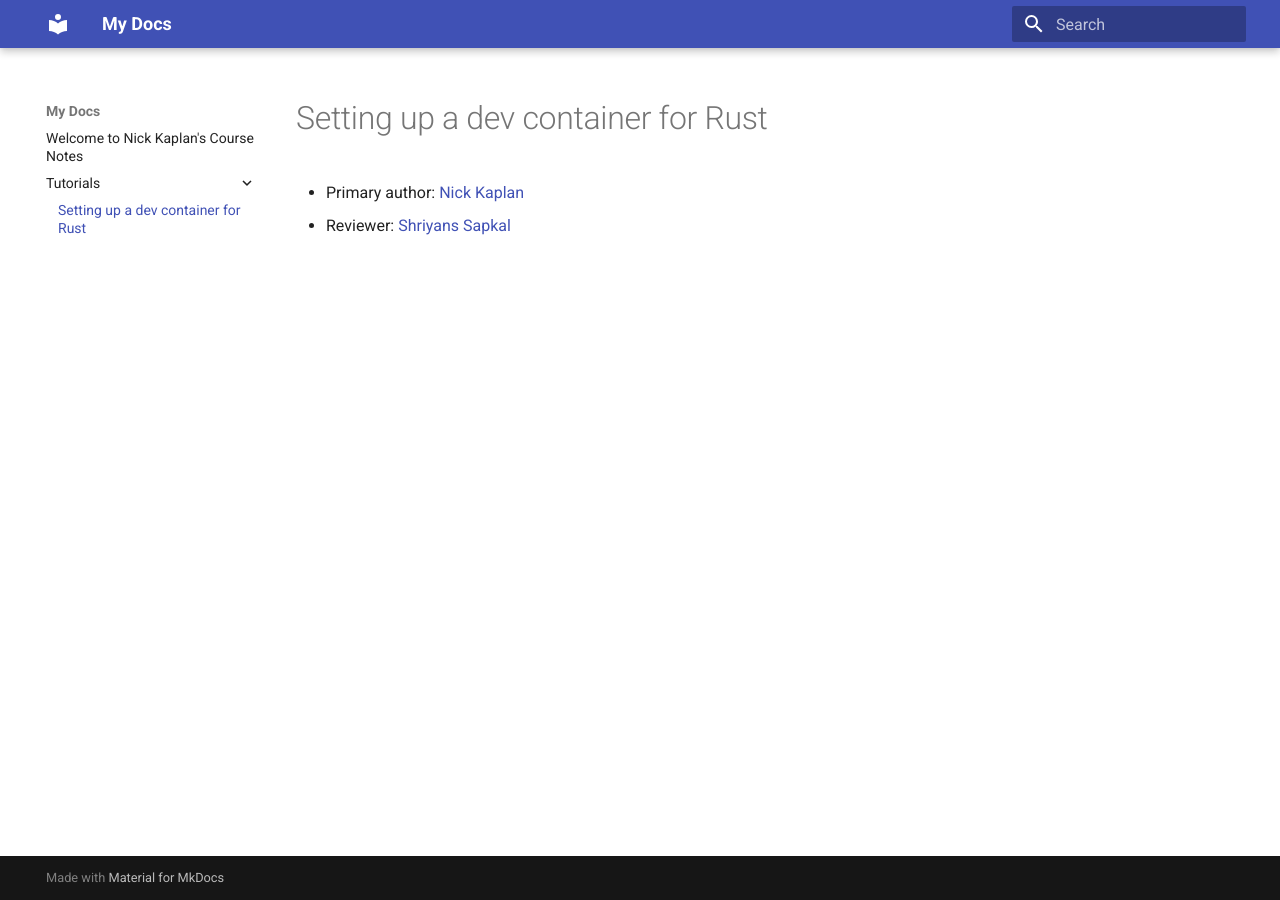
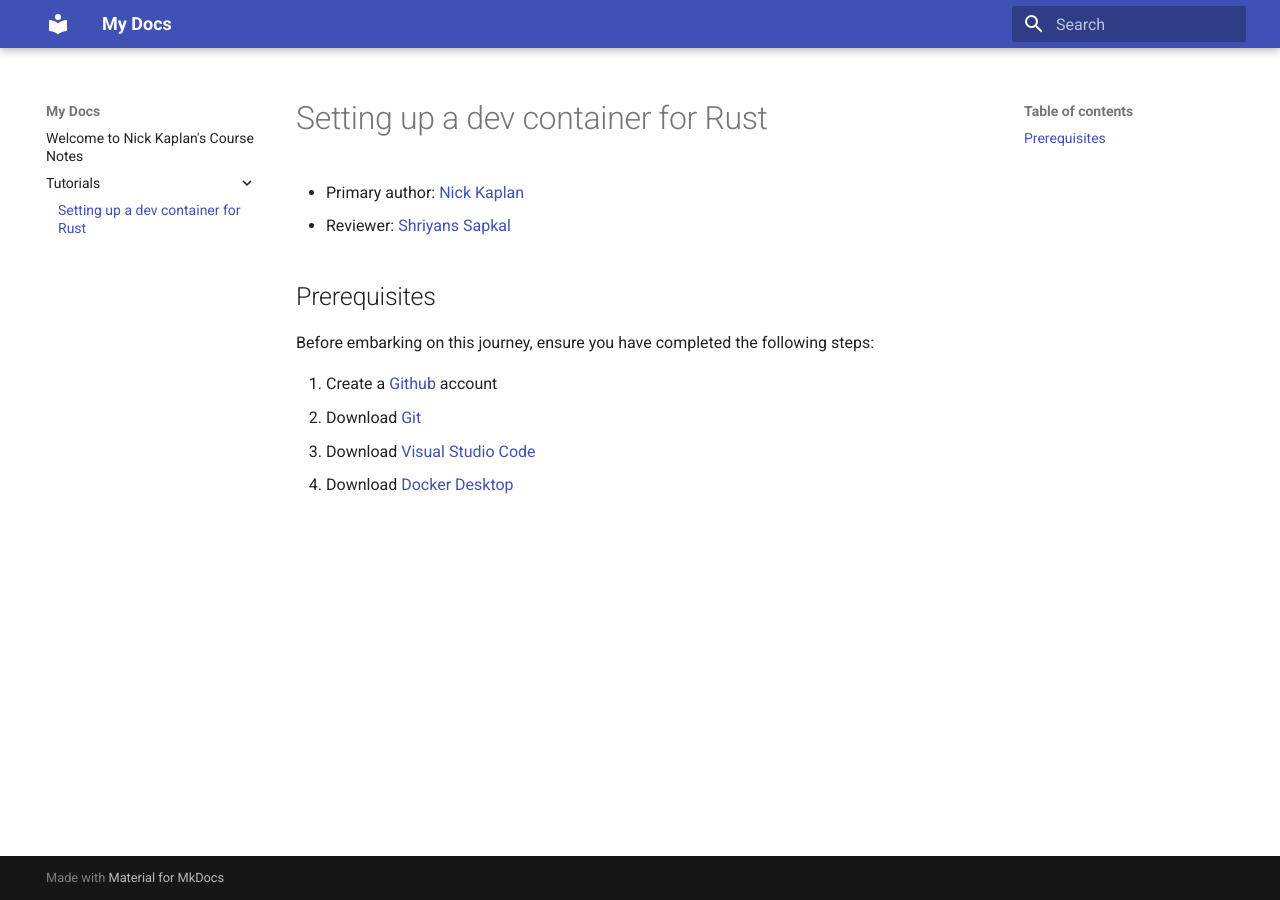
Before and after one commit to NickKaplan64/comp423-course-notes, an MkDocs documentation site: the page built from docs/tutorials/rust-setup.md, in a window 1280 px wide. Built offline with MkDocs 1.6.1 and Material for MkDocs 9.7.7, drawn with Linux system fonts in a browser that asks for light colours.

Commit message:
Added Prereq section

```diff
--- a/docs/tutorials/rust-setup.md
+++ b/docs/tutorials/rust-setup.md
@@ -2,3 +2,12 @@
 
 * Primary author: [Nick Kaplan](https://github.com/NickKaplan64)
 * Reviewer: [Shriyans Sapkal](https://github.com/shrithebee1)
+
+## Prerequisites
+
+Before embarking on this journey, ensure you have completed the following steps:
+
+1. Create a [Github](https://github.com) account
+2. Download [Git](https://git-scm.com/book/en/v2/Getting-Started-Installing-Git)
+3. Download [Visual Studio Code](https://code.visualstudio.com/)
+4. Download [Docker Desktop](https://www.docker.com/products/docker-desktop)
```
